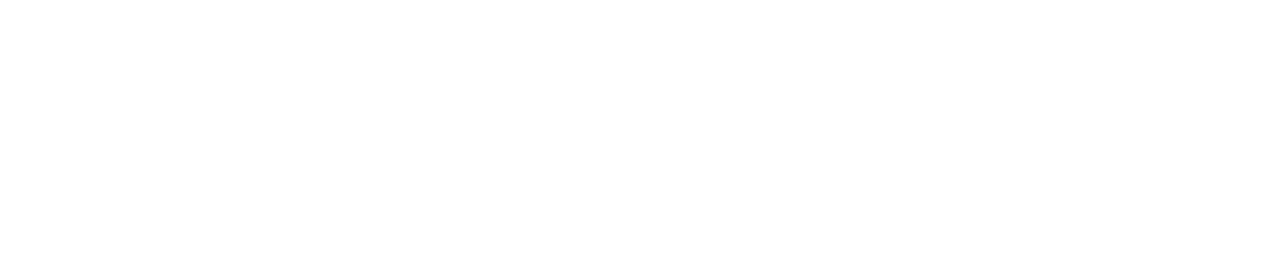
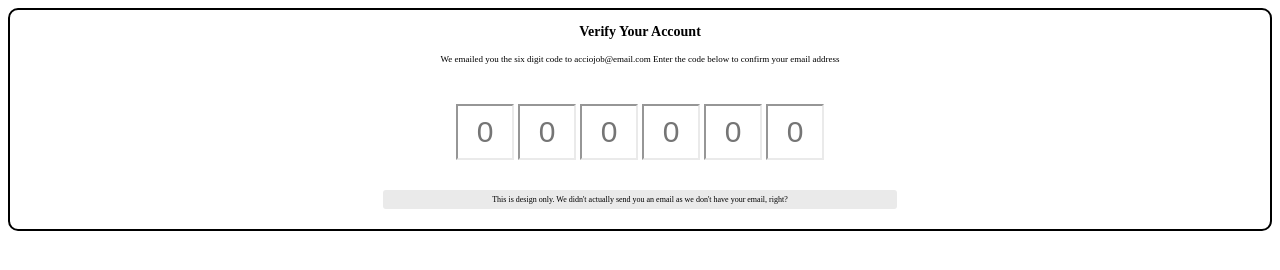
Before and after one commit to acciojob/OTP-arindam0011, a website: page main.html in a window 1280 px wide. Drawn offline with Linux system fonts and the light colour scheme.

Commit message:
created a submission

```diff
--- a/main.html
+++ b/main.html
@@ -8,6 +8,23 @@
 
 <body>
 	<!-- the entire body must be written by student -->
+	<div id="box">
+		<p id="verification_heading">Verify Your Account</p>
+		<p id="verification_subtext">We emailed you the six digit code to acciojob@email.com Enter the code below to confirm your email address</p>
+		<div id="code-container">
+			<input focused class="code" type="text" placeholder="0"></input>
+			<input class="code" type="text" placeholder="0"></input>
+			<input class="code" type="text" placeholder="0"></input>
+			<input class="code" type="text" placeholder="0"></input>
+			<input class="code" type="text" placeholder="0"></input>
+			<input class="code" type="text" placeholder="0"></input>
+		</div>
+		<div class="dbox">
+			<p class="disclaimer">This is design only. We didn't actually send you an email as we
+				don't have your email, right?	</p>
+		</div>
+
+	</div>
     <script type="text/javascript" src="./script.js">
 </script>
 
--- a/script.js
+++ b/script.js
@@ -1 +1,10 @@
 //your JS code here. If required.
+	inputs.forEach((input, index) => {
+  input.addEventListener('keydown', (event) => {
+    if (event.key === 'Backspace' && input.value.length === 0) {
+      if (index > 0) {
+        inputs[index - 1].focus();
+      }
+    }
+  });
+});
--- a/styles.css
+++ b/styles.css
@@ -1 +1,43 @@
 /*  your css code here. If applicable */
+#box{
+	border:2px solid black;
+	border-radius: 10px;
+	text-align:center;
+}
+#verification_heading{
+	font-size:14px;
+	font-weight:600;
+}
+#verification_subtext{
+	font-size:9px;
+	margin-bottom:40px
+}
+.code{
+	width:50px;
+	height:50px;
+	font-size:30px;
+	text-align:center;
+	color:gray;
+	border-color:none;
+	border-opacity: 0.7;
+	border-color:#eaeaea;
+}
+.code-container{
+	display:flex;
+	justify-content:centre;
+	padding: 30px;
+
+}
+.disclaimer{
+	font-size:8px;
+	width:40%;
+	background-color:#eaeaea;
+	padding:5px;
+	border-radius:3px;
+	margin-top:30px;
+	margin-bottom:20px;
+}
+.dbox{
+	display:flex;
+	justify-content:center;
+}
```
